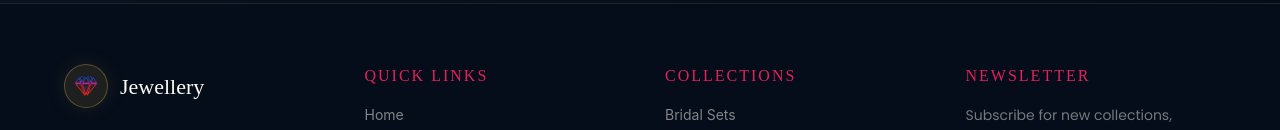
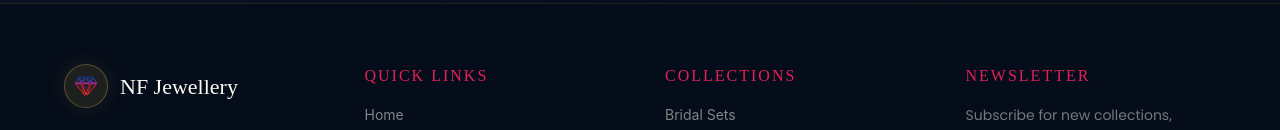
Before and after one commit to somyamittal70/Jewellery, a React (Vite) app: page / in a window 1280 px wide. Shown: the part 5310-5440 px from the top of the page. Built offline with nearby package versions, Linux system fonts and the light colour scheme.

Commit message:
changes done

```diff
--- a/src/components/Footer.jsx
+++ b/src/components/Footer.jsx
@@ -83,7 +83,7 @@ function Footer({ onNavClick }) {
                   fontSize: "22px",
                 }}
               >
-                Jewellery
+                NF Jewellery
               </span>
             </div>
 
```
